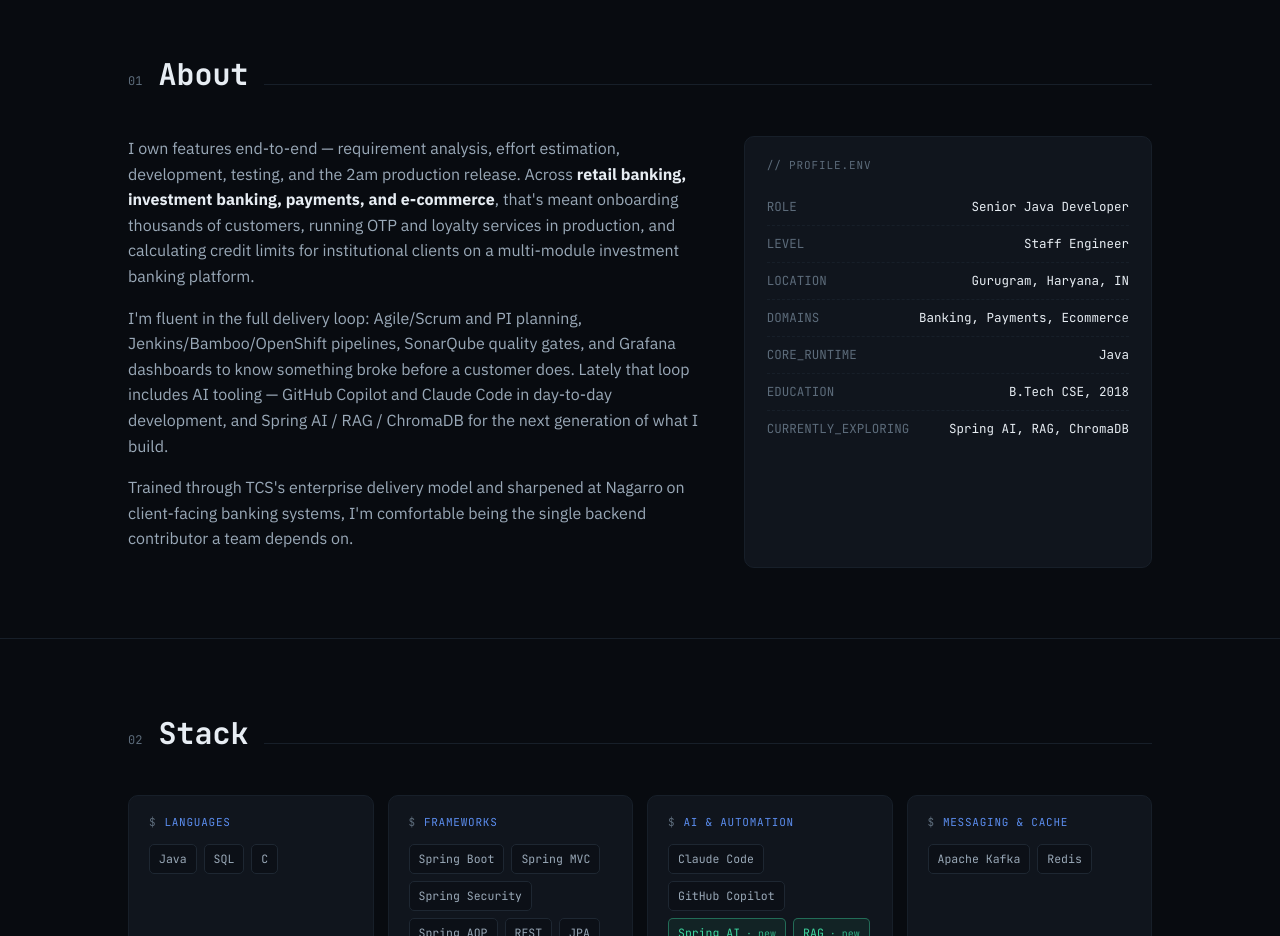
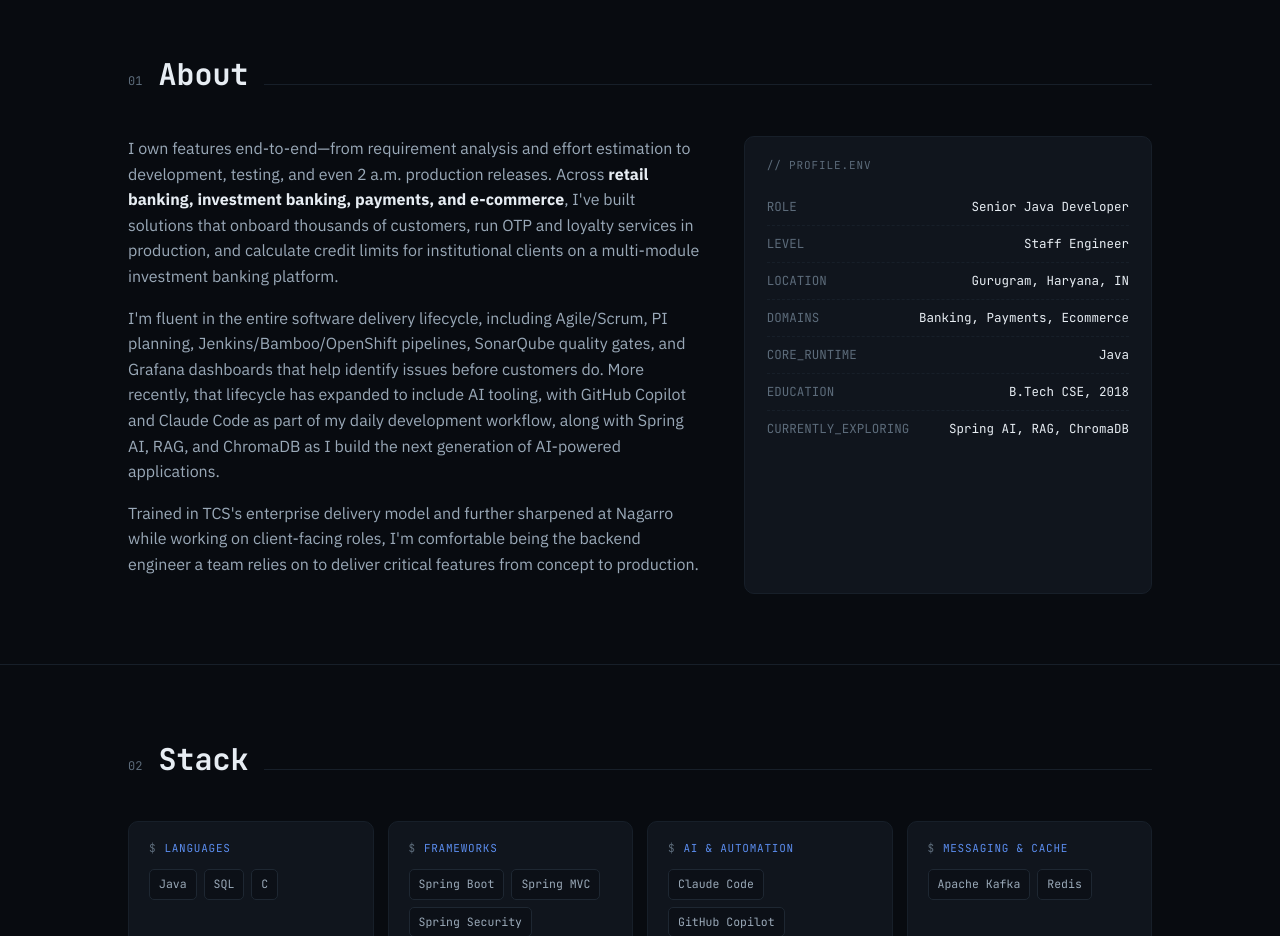
Before and after one commit to amrit24/my-portfolio, a plain HTML site: page index.html in a window 1280 px wide. Shown: the part 955-1891 px from the top of the page. Drawn offline with Linux system fonts and the light colour scheme.

Commit message:
Modify introduction

```diff
--- a/index.html
+++ b/index.html
@@ -334,12 +334,12 @@
     <div class="wrap">
       <div class="sec-head"><span class="sec-tag mono">01</span><h2 class="sec-title">About</h2><div class="sec-line"></div></div>
       <div class="about-grid">
-        <div>
-          <p>I own features end-to-end — requirement analysis, effort estimation, development, testing, and the 2am production release. Across <strong>retail banking, investment banking, payments, and e-commerce</strong>, that's meant onboarding thousands of customers, running OTP and loyalty services in production, and calculating credit limits for institutional clients on a multi-module investment banking platform.</p>
-          <p>I'm fluent in the full delivery loop: Agile/Scrum and PI planning, Jenkins/Bamboo/OpenShift pipelines, SonarQube quality gates, and Grafana dashboards to know something broke before a customer does. Lately that loop includes AI tooling — GitHub Copilot and Claude Code in day-to-day development, and Spring AI / RAG / ChromaDB for the next generation of what I build.</p>
-          <p>Trained through TCS's enterprise delivery model and sharpened at Nagarro on client-facing banking systems, I'm comfortable being the single backend contributor a team depends on.</p>
-        </div>
-        <div class="spec-box">
+      <div>
+         <p>I own features end-to-end—from requirement analysis and effort estimation to development, testing, and even 2 a.m. production releases. Across <strong>retail banking, investment banking, payments, and e-commerce</strong>, I've built solutions that onboard thousands of customers, run OTP and loyalty services in production, and calculate credit limits for institutional clients on a multi-module investment banking platform.</p>
+         <p>I'm fluent in the entire software delivery lifecycle, including Agile/Scrum, PI planning, Jenkins/Bamboo/OpenShift pipelines, SonarQube quality gates, and Grafana dashboards that help identify issues before customers do. More recently, that lifecycle has expanded to include AI tooling, with GitHub Copilot and Claude Code as part of my daily development workflow, along with Spring AI, RAG, and ChromaDB as I build the next generation of AI-powered applications.</p>
+         <p>Trained in TCS's enterprise delivery model and further sharpened at Nagarro while working on client-facing roles, I'm comfortable being the backend engineer a team relies on to deliver critical features from concept to production.</p>
+       </div>
+          <div class="spec-box">
           <div class="spec-title">// profile.env</div>
           <div class="spec-row"><span class="k">ROLE</span><span class="v">Senior Java Developer</span></div>
           <div class="spec-row"><span class="k">LEVEL</span><span class="v">Staff Engineer</span></div>
```
